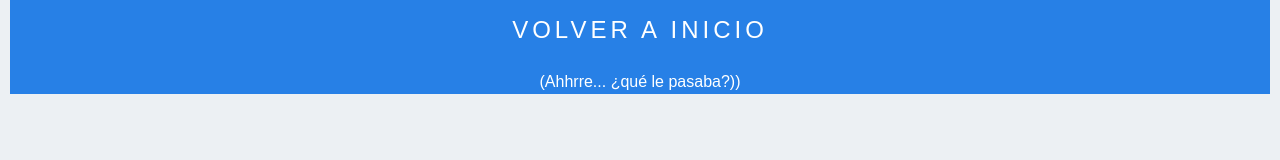
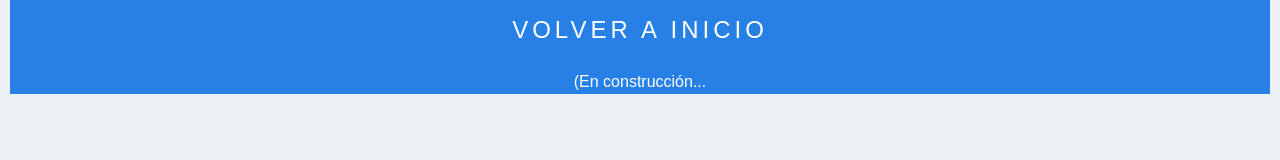
Before and after one commit to classroomMisiones/proyecto-fs-grupo5-g5m, an Angular app in the folder PILMoney/: page /nosotros in a window 1280 px wide. Shown: the part 135-295 px from the top of the page. Built offline with nearby package versions, Linux system fonts and the light colour scheme; a web font is replaced by a local one.

Commit message:
Actualización mínima de la página "Nosotros".

```diff
--- a/PILMoney/src/app/nosotros/nosotros.component.html
+++ b/PILMoney/src/app/nosotros/nosotros.component.html
@@ -10,6 +10,6 @@
       <span id="span4"></span>
       VOLVER A INICIO
   </a>
-    <p>(Ahhrre... ¿qué le pasaba?))</p>
+    <p>(En construcción...</p>
   </div>
   </html>
```
